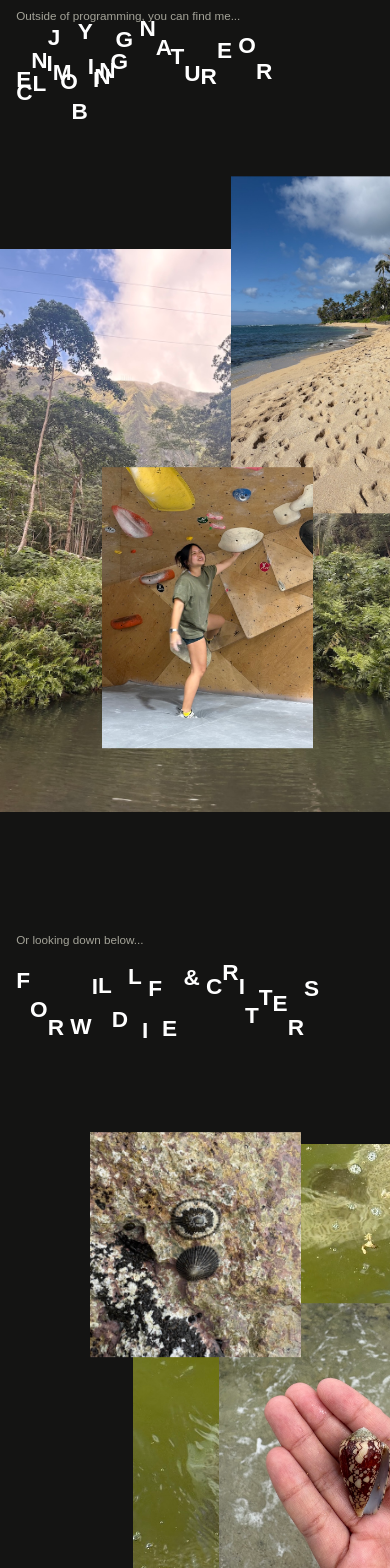
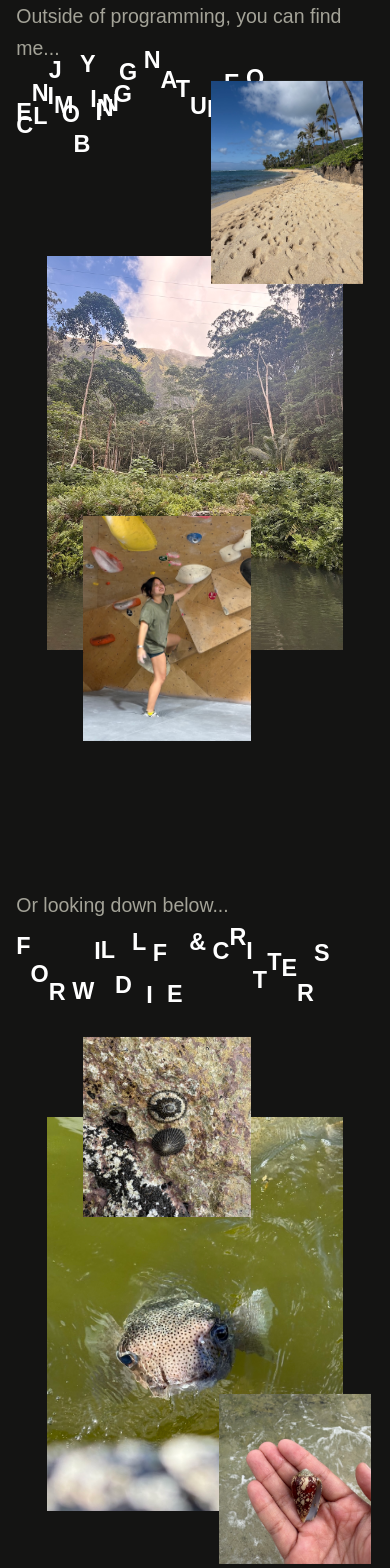
Before and after one commit to tracytnb/tracytnb-portfolio, a Next.js app: page / in a window 390 px wide. Shown: the part 960-2528 px from the top of the page. Built offline with nearby package versions, Linux system fonts and the light colour scheme; a web font is replaced by a local one.

Commit message:
Updated about parallax for mobile

```diff
--- a/app/globals.css
+++ b/app/globals.css
@@ -209,22 +209,81 @@ html[data-fish-cursor="humu"] {
     object-fit: cover;
   }
   &:nth-of-type(1) {
+    height: 30vh;
+    width: 35vh;
+    top: 5vh;
+    z-index: 1;
+    @media (min-width: 768px) {
       height: 60vh;
       width: 50vh;
-    z-index: 1;
+    }
   }
   &:nth-of-type(2) {
+    left: 50vw;
+    top: 8vh;
+    height: 23vh;
+    width: 18vh;
+    z-index: 2;
+    @media (min-width: 768px) {
       left: 55vw;
       top: 15vh;
       height: 40vh;
       width: 30vh;
-    z-index: 2;
+    }
   }
   &:nth-of-type(3) {
+    left: 17vw;
+    top: 50vh;
+    height: 30vh;
+    width: 20vh;
+    z-index: 3;
+    @media (min-width: 768px) {
       left: 22vw;
       top: 40vh;
       height: 35vh;
       width: 25vh;
-    z-index: 3;
     }
   }
+}
+
+.image-container-bottom {
+  position: absolute;
+  img {
+    object-fit: cover;
+  }
+  &:nth-of-type(1) {
+    height: 30vh;
+    width: 35vh;
+    top: 5vh;
+    z-index: 1;
+    @media (min-width: 768px) {
+      top: 4vh;
+      width: 30vw;
+    }
+  }
+  &:nth-of-type(2) {
+    left: 52vw;
+    top: 52vh;
+    height: 18vh;
+    width: 18vh;
+    z-index: 2;
+    @media (min-width: 768px) {
+      left: 52vw;
+      top: 37vh;
+      width: 15vw;
+    }
+  }
+  &:nth-of-type(3) {
+    left: 17vw;
+    top: 5vh;
+    height: 30vh;
+    width: 20vh;
+    z-index: 3;
+    @media (min-width: 768px) {
+      left: 23vw;
+      top: 13vh;
+      height: 35vh;
+      width: 25vh;
+    }
+  }
+}
--- a/app/pages/AboutParallax.tsx
+++ b/app/pages/AboutParallax.tsx
@@ -37,30 +37,24 @@ const AboutParallax = () => {
     {
       src: "/fish.jpg",
       y: 0,
-      top: "4vh",
-      left: "30vw",
     },
     {
       src: "/shell.jpg",
       y: lgBot,
-      top: "37vh",
-      left: "52vw",
     },
     {
       src: "/opihi.jpg",
       y: mdBot,
-      top: "12vh",
-      left: "19vw",
     },
   ];
 
   return (
     <motion.section ref={container} id="about" className="w-11/12 mx-auto">
       <div className="pt-8">
-        <motion.h1 className="m-0 mt-[10vh] text-[3vw] line-height-[5vw] text-uppercase">
+        <motion.h1 className="m-0 mt-[10vh] text-[5vw] sm:text-[5vw] md:text-[3vw] line-height-[5vw] text-uppercase">
           Outside of programming, you can find me...
         </motion.h1>
-        <p className="mt-15 text-[5.8vw] font-bold text-uppercase text-white w-full">
+        <p className="mt-15 text-[6vw] sm:text-[6vw] md:text-[5.8vw] font-bold text-uppercase text-white w-full">
           {description1.split("").map((letter: string, i: number) => {
             const y = useTransform(
               scrollYProgress,
@@ -81,7 +75,7 @@ const AboutParallax = () => {
         </p>
       </div>
 
-      <div className="relative mt-[11vh] flex h-[65vh] w-full justify-center">
+      <div className="relative mt-[3vh] sm:mt-[3vh] md:mt-[11vh] flex h-[65vh] w-full justify-center">
         {imagesTop.map(({ src, y }, i) => {
           return (
             <motion.div
@@ -103,10 +97,10 @@ const AboutParallax = () => {
 
       {/* Second Section */}
       <div className="w-full mt-[15vh]">
-        <motion.h1 className="m-0 mt-[10px] text-[3vw] line-height-[5vw] text-uppercase">
+        <motion.h1 className="m-0 mt-[10vh] text-[5vw] sm:text-[5vw] md:text-[3vw] line-height-[5vw] text-uppercase">
           Or looking down below...
         </motion.h1>
-        <p className="mt-20 text-[5.8vw] font-bold text-uppercase text-white w-full">
+        <p className="mt-20 text-[6vw] sm:text-[6vw] md:text-[5.8vw] font-bold text-uppercase text-white w-full">
           {description2.split("").map((letter: string, i: number) => {
             const y = useTransform(
               scrollYProgress,
@@ -128,12 +122,12 @@ const AboutParallax = () => {
       </div>
 
       <div className="relative mt-[5vh] flex h-[65vh] w-full justify-center">
-        {imagesBot.map(({ src, y, top, left }, i) => {
+        {imagesBot.map(({ src, y }, i) => {
           return (
             <motion.div
-              style={{ y, top, left }}
+              style={{ y }}
               key={`i_${i}`}
-              className="image-container"
+              className="image-container-bottom"
             >
               <Image
                 src={src}
```
Lines whose indentation alone changed are shown as unchanged.
